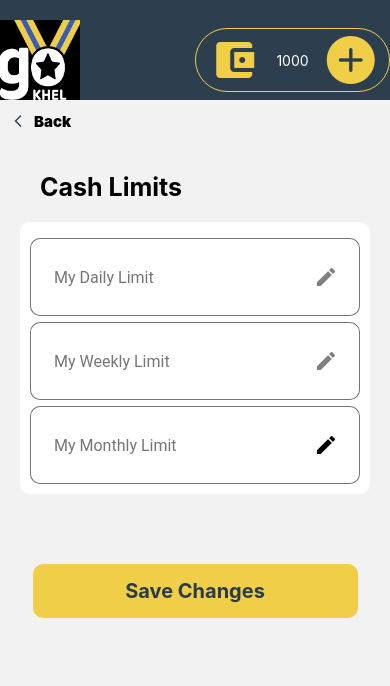
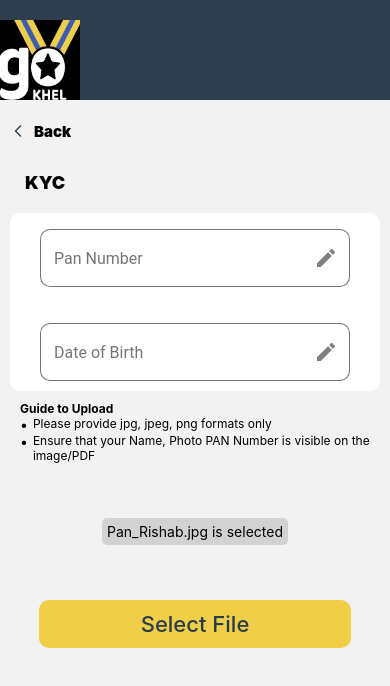
Before and after one commit to am26y2/React-Native, a React Native app: screen / in a window 390 px wide. Shown: the top 686 px of the page. Built offline with nearby package versions, Linux system fonts and the light colour scheme.

Commit message:
kyc update

```diff
--- a/App.js
+++ b/App.js
@@ -17,7 +17,7 @@ function App() {
     // <Login/>
     <NavigationContainer>
       <Stack.Navigator
-        initialRouteName="AddCashLimits"
+        initialRouteName="KYC"
         screenOptions={{
           headerShown: false,
         }}
--- a/components/KYC.js
+++ b/components/KYC.js
@@ -1,26 +1,51 @@
 import React, {useState} from "react";
-import { View, Text, Image, StyleSheet, TouchableOpacity, Dimensions } from "react-native";
+import { View, Text, Image, StyleSheet, TouchableOpacity, Dimensions, ImagePickerIOS } from "react-native";
 import { TextInput } from "react-native-paper";
 import {Button} from 'react-native-elements';
 import DateTimePicker from '@react-native-community/datetimepicker';
+import * as ImagePicker from 'expo-image-picker'
 import Header from "./Header";
 export default function KYC() {
   const [text, onChangeText] = useState("Useless Text");
   const [showNote, checkShowNote] = useState(false);
   const [bankDetailsUpdated, checkBankDetailsUpdated] = useState(false);
-  const [selectFileButton, showSelectFileButton] = useState(false);
+  const [selectFileButton, showSelectFileButton] = useState(true);
   const [uploadGuide, showUploadGuide] = useState(true);
   const [showTerms, showTermsAndConditions] = useState(false);
   const [selectedImage, selectedImageName] = useState('Pan_Rishab.jpg');
-  const [uploadButton, selectUploadButton] = useState(true);
+  const [uploadButton, selectUploadButton] = useState(false);
   const [showCalendar, showDateTimePicker] = useState(false);
   const [date, setDate] = useState(new Date(1598051730000));
   const [mode, setMode] = useState('date');
+  const [image, setImage] = useState(null);
+
+  const options = {
+    storageOptions: {
+      path: "images",
+      mediaType: 'photo'
+    },
+    includeBase64: true,
+  };
 
   function onDOBChange(){
     const dateOfBirth = date;
     setDate(dateOfBirth);
   }
+
+  const pickImage = async () => {
+    let result = await ImagePicker.launchImageLibraryAsync({
+      mediaTypes: ImagePicker.MediaTypeOptions.All,
+      allowsEditing: true,
+      aspect: [4, 3],
+      quality: 1,
+    });
+
+    console.log(result);
+
+    if (!result.cancelled) {
+      setImage(result.uri);
+    }
+  };
   return (
     <View>
       <Header />
@@ -154,7 +179,7 @@ export default function KYC() {
         {selectFileButton && (
           <View style={{ alignItems: "center", marginTop: 50}}>
             <TouchableOpacity>
-            <Button titleStyle={{color:"#2A3B4A", fontSize: 22, fontWeight: '500'}} buttonStyle={styles.selectFileButton} title="Select File"/>
+            <Button titleStyle={{color:"#2A3B4A", fontSize: 22, fontWeight: '500'}} buttonStyle={styles.selectFileButton} title="Select File" onPress={pickImage}/>
             </TouchableOpacity>
           </View>
         )}
--- a/package.json
+++ b/package.json
@@ -35,7 +35,8 @@
     "react-native-screens": "^3.9.0",
     "react-native-svg": "^12.1.1",
     "react-native-vector-icons": "^9.0.0",
-    "react-native-web": "0.17.1"
+    "react-native-web": "0.17.1",
+    "expo-image-picker": "~11.0.3"
   },
   "devDependencies": {
     "@babel/core": "^7.12.9"
```
Also changed, not shown: 1 other file (tests, documents, lock files or other folders).
